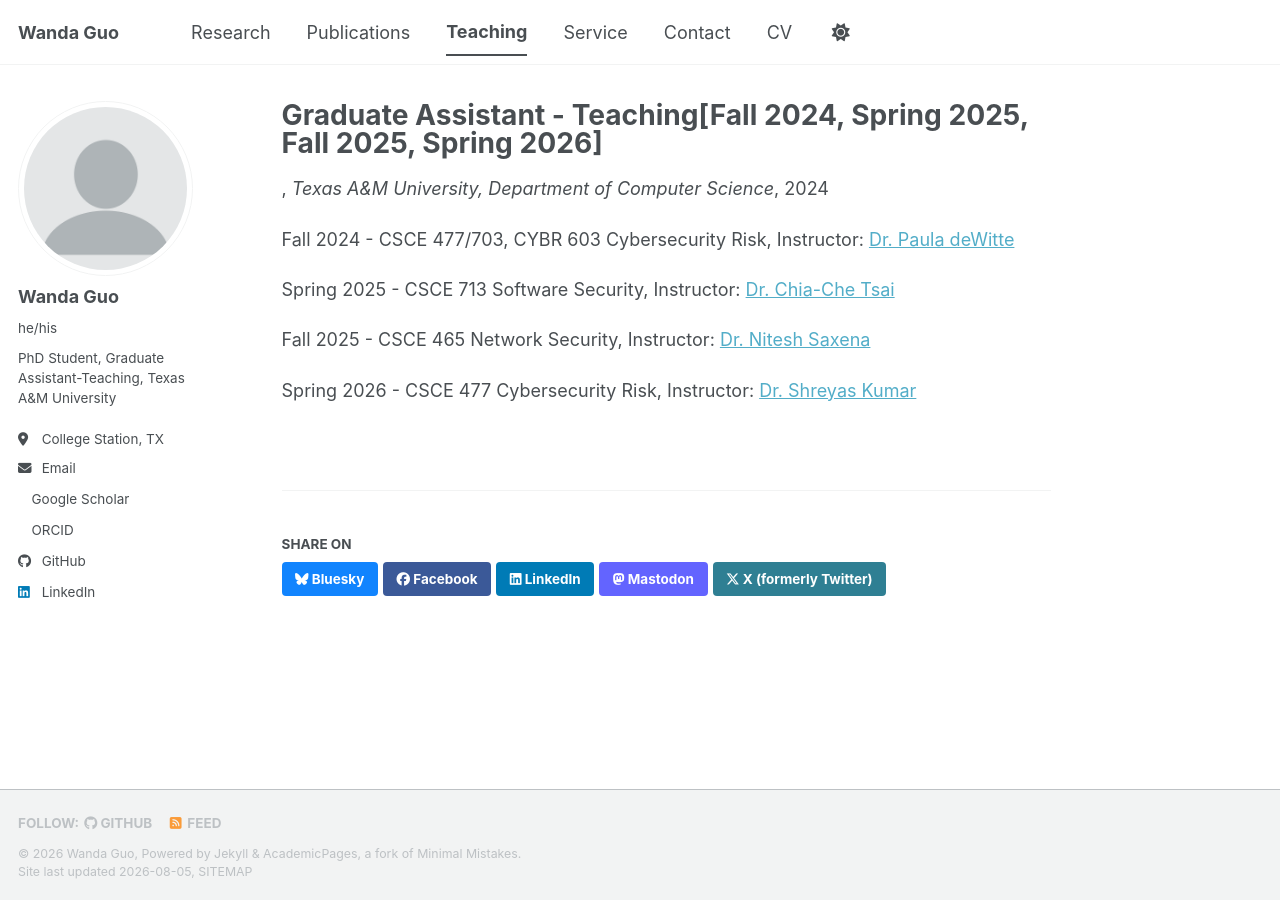
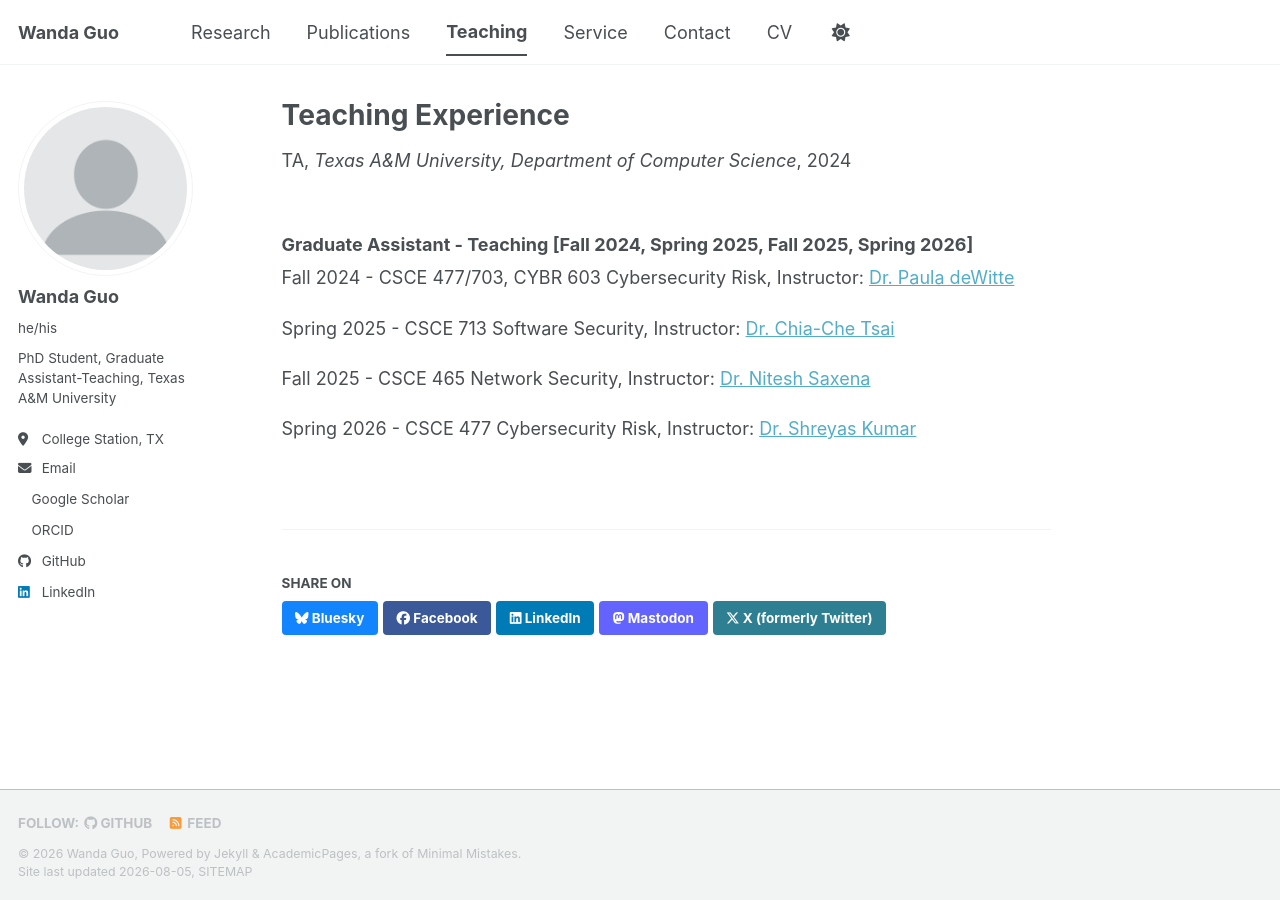
Before and after one commit to Dustin12138/Dustin12138.github.io, a Jekyll site: the page built from _teaching/gta.md, in a window 1280 px wide. Built offline with Jekyll 4.4.1, drawn with Linux system fonts in a browser that asks for light colours; a style sheet for code colours, icons or effects is not loaded.

Commit message:
Update title and add teaching experience details

```diff
--- a/_teaching/gta.md
+++ b/_teaching/gta.md
@@ -1,13 +1,14 @@
 ---
-title: "Graduate Assistant - Teaching[Fall 2024, Spring 2025, Fall 2025, Spring 2026]"
+title: "Teaching Experience"
 collection: teaching
-type:
+type: TA
 permalink: /teaching/gta
 venue: "Texas A&M University, Department of Computer Science"
 date: 2024-08-25
 location: "College Station, Texas"
 ---
 
+### Graduate Assistant - Teaching [Fall 2024, Spring 2025, Fall 2025, Spring 2026]
 
 Fall 2024 - CSCE 477/703, CYBR 603 Cybersecurity Risk, Instructor: [Dr. Paula deWitte](https://engineering.tamu.edu/cse/profiles/dewitte-paula.html)
 
```
